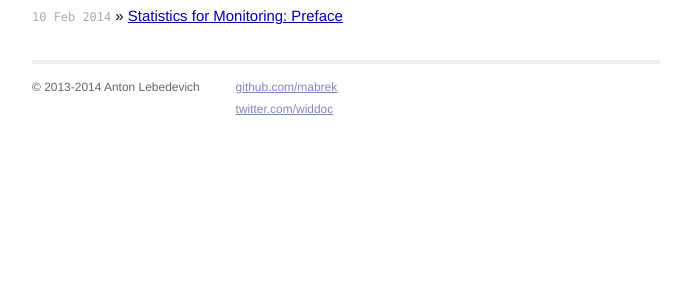
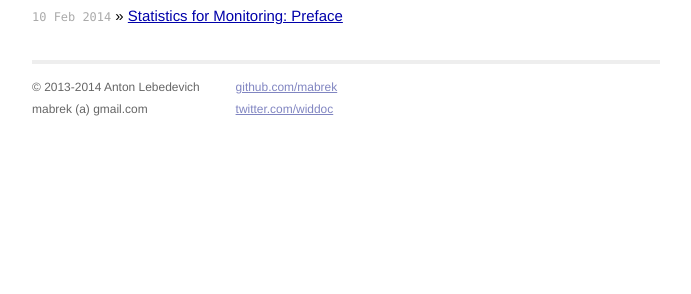
Before and after one commit to mabrek/mabrek.github.io, a Jekyll site: the page built from index.html, in a window 1280 px wide. Shown: the part 186-480 px from the top of the page, without its empty margins (294-985 px from the left). Built offline with Jekyll 4.4.1, drawn with Linux system fonts in a browser that asks for light colours; Markdown is read by kramdown in place of the engine named in the settings.

Commit message:
email in footer

```diff
--- a/_layouts/default.html
+++ b/_layouts/default.html
@@ -27,6 +27,7 @@
             <div class="contact">
               <p>
                 &copy; 2013-2014 Anton Lebedevich<br />
+                mabrek&nbsp;(a)&nbsp;gmail.com
               </p>
             </div>
             <div class="contact">
```
